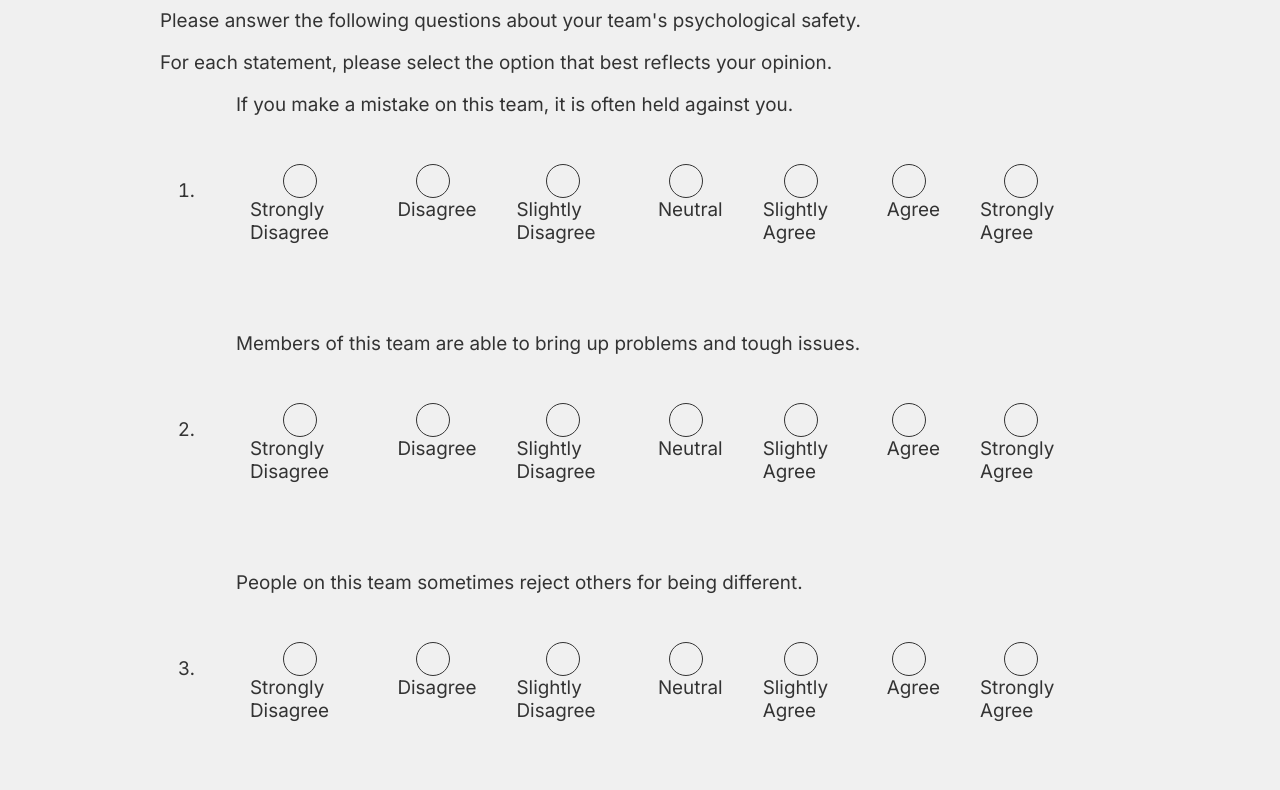
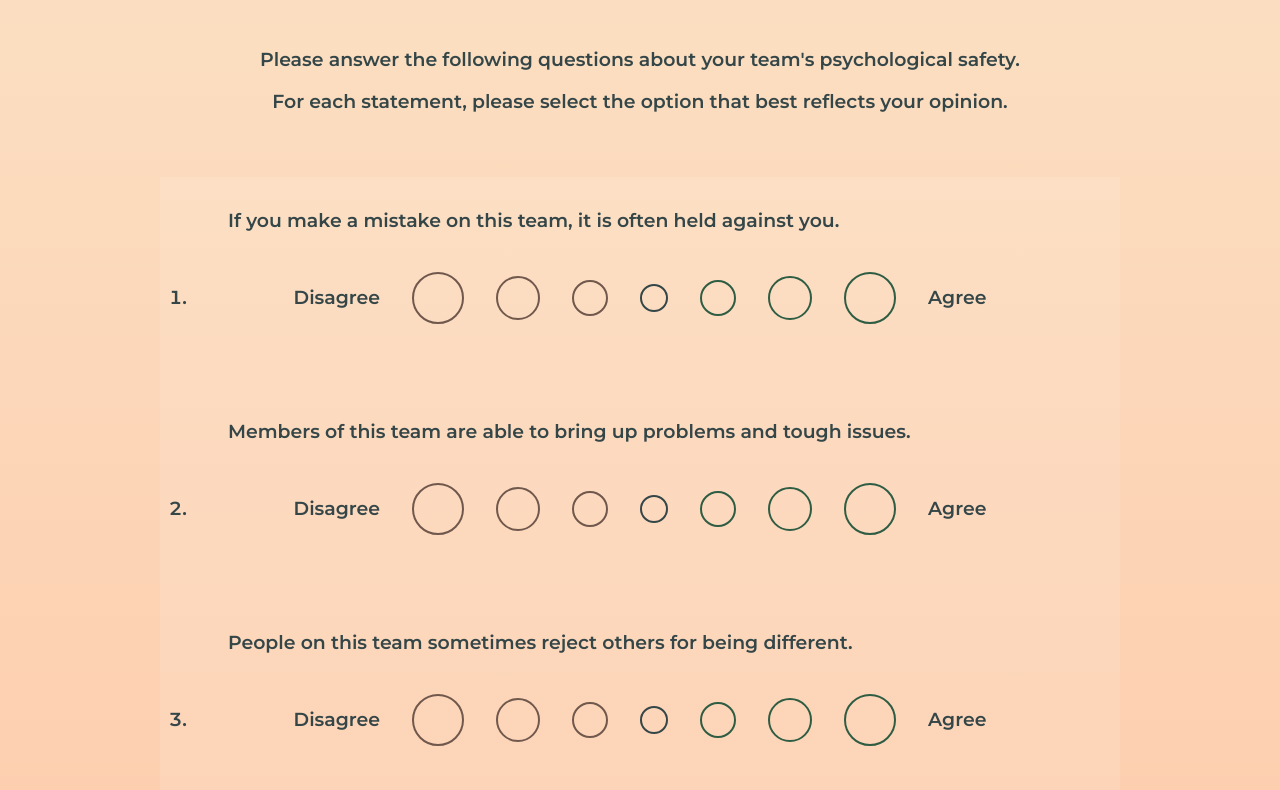
Before and after one commit to koseioki/psychological-safety, a plain HTML site: page index.html in a window 1280 px wide. Shown: the part 94-884 px from the top of the page. Drawn offline with Linux system fonts and the light colour scheme.

Commit message:
some styling

```diff
--- a/index.html
+++ b/index.html
@@ -9,11 +9,13 @@
 <body>
     <h1>Team Psychological Safety</h1>
     <form id="survey-form">
+        <div class="instructions">
         <p>Please answer the following questions about your team's psychological safety.</p>
         <p>For each statement, please select the option that best reflects your opinion.</p>
+        </div>
         <ol id="question-list"></ol>
 
-        <button type="submit">Submit</button>
+        <button type="submit">See Results</button>
     </form>
 
     <p id="sum"></p>
@@ -65,8 +67,8 @@
 
                         return `
                             <label for="${id}">
-                                <input type="radio" id="${id}" name="question${questionNumber}" value="${score}">
-                                ${optionLabels[optionIndex]}
+                                <input class="sr-only" type="radio" id="${id}" name="question${questionNumber}" value="${score}">
+                                <span class="sr-only">${optionLabels[optionIndex]}</span>
                             </label>
                         `;
                     })
@@ -77,7 +79,11 @@
                         <fieldset>
                             <legend>${question.text}</legend>
                             <div class="question-options">
+                                <div>Disagree</div>
+                                <div class="radio-container">
                                 ${options}
+                                </div>
+                                <div>Agree</div>
                             </div>
                         </fieldset>
                     </li>
--- a/styles.css
+++ b/styles.css
@@ -1,68 +1,169 @@
-/* import inter */
-@import url('https://fonts.googleapis.com/css2?family=Inter:wght@400;500;600&display=swap');
+/* import montserrat */
+@import url('https://fonts.googleapis.com/css2?family=Montserrat:wght@400;500;600&display=swap');
+/* @import url('https://fonts.googleapis.com/css2?family=Montserrat:wght@400;500;600&display=swap'); */
 
-:root{
-    --background: #f0f0f0;
-    --text: #333;
+:root {
+    --background: linear-gradient(#fbe0c3 0%, #ffbb98 100%);
+        --text: #344648;
+
+    --white: #f4f4f4;
+    --green: #2f5d43;
+    --red: #70584c;
 }
 
 @media (prefers-color-scheme: dark) {
     :root {
-        --background: #333;
-        --text: #f0f0f0;
+        --background: linear-gradient(#0d0b33 0%, #4c2f6f 100%);
+        --text: #f4f4f4;
+        --white: #f4f4f4;
+        --green: #2f5d43;
+        --red: #70584c;
+
     }
 }
 
 body {
     max-width: 60rem;
     margin: 2rem auto;
-    font-family: 'Inter', sans-serif;
-    background-color: var(--background);
+    font-family: 'Montserrat', sans-serif;
+    font-weight: 700;
+    background: var(--background);
     color: var(--text);
     font-size: 1.18rem;
 }
 
+.sr-only {
+    position: absolute;
+    width: 1px;
+    height: 1px;
+    padding: 0;
+    margin: -1px;
+    overflow: hidden;
+    clip: rect(0, 0, 0, 0);
+    white-space: nowrap;
+    border: 0;
+}
 
+h1{
+    text-align: center;
+    margin-bottom: 4rem;
+}
+
+.instructions{
+    text-align: center;
+    margin-bottom: 4rem;
+}
+
+ol{
+    background-color: rgba(255, 255, 255, 0.1);
+      /* box-shadow: 0 0 8px 8px white inset; */
+      padding: 2rem;
+
+}
 
 fieldset {
     border: none;
     padding: 2rem;
-    margin-bottom: 3rem;
+    margin-bottom: 4rem;
 }
 
 .question-options {
     display: flex;
     flex-direction: row;
-    gap: 0.5rem;
+    align-items: center;
+    justify-content: center;
+    gap: 2rem;
     margin-top: 0.5rem;
 }
-
+/*
 .question-options input[type="radio"] {
     display: none;
+} */
+
+.radio-container {
+    display: flex;
+    flex-direction: row;
+    gap: 2rem;
 }
 
 .question-options label {
     display: flex;
-    flex-direction: column;
+    flex-direction: row;
     align-items: center;
     cursor: pointer;
-    padding: 0.5rem 1rem;
-    border-radius: 0.5rem;
-    transition: background-color 0.2s ease;
+
 }
 
 .question-options label::before {
     content: '';
     display: flex;
+    width: 1.5rem;
+    height: 1.5rem;
+    /* margin-right: 0.5rem; */
+    border: 0.125rem solid var(--text);
+    border-radius: 50%;
+    cursor: pointer;
+    transition: background-color 0.2s ease, transform 0.2s ease;
+}
+
+.question-options label:first-child::before,
+.question-options label:last-child::before {
+    height: 3rem;
+    width: 3rem;
+}
+
+.question-options label:nth-child(2)::before,
+.question-options label:nth-child(6)::before{
+    height: 2.5rem;
+    width: 2.5rem;
+}
+
+.question-options label:nth-child(3)::before,
+.question-options label:nth-child(5)::before {
+    height: 2rem;
     width: 2rem;
-    height: 2rem;
-    margin-right: 0.5rem;
-    border: 0.0625rem solid var(--text);
-    border-radius: 50%;
 }
+
+
+.question-options label:nth-child(1)::before,
+.question-options label:nth-child(2)::before,
+.question-options label:nth-child(3)::before {
+    border-color: var(--red);
+}
+
+.question-options label:nth-child(5)::before,
+.question-options label:nth-child(6)::before,
+.question-options label:nth-child(7)::before {
+    border-color: var(--green);
+}
+
 
 .question-options label:has(input[type="radio"]:checked)::before {
     background-color: var(--text);
+    content: '✓';
+    color: var(--white);
+    display: flex;
+    align-items: center;
+    justify-content: center;
+    transition: background-color 0.2s ease;
+}
+
+
+.question-options label:nth-child(1):has(input[type="radio"]:checked)::before,
+.question-options label:nth-child(2):has(input[type="radio"]:checked)::before,
+.question-options label:nth-child(3):has(input[type="radio"]:checked)::before {
+    background-color: var(--red);
+}
+
+.question-options label:nth-child(5):has(input[type="radio"]:checked)::before,
+.question-options label:nth-child(6):has(input[type="radio"]:checked)::before,
+.question-options label:nth-child(7):has(input[type="radio"]:checked)::before {
+    background-color: var(--green);
+
+}
+
+.question-options label:hover::before {
+    transform: scale(1.1);
 }
 
 #sum {
@@ -75,9 +176,10 @@ button {
     display: block;
     margin: 0 auto;
     padding: 0.75rem 1.5rem;
-    font-size: 1.18rem;
-    font-weight: 500;
-    color: var(--background);
+    font-size: inherit;
+    font-weight: inherit;
+    font-family: inherit;
+    color: var(--white);
     background-color: var(--text);
     border: none;
     border-radius: 0.5rem;
```
